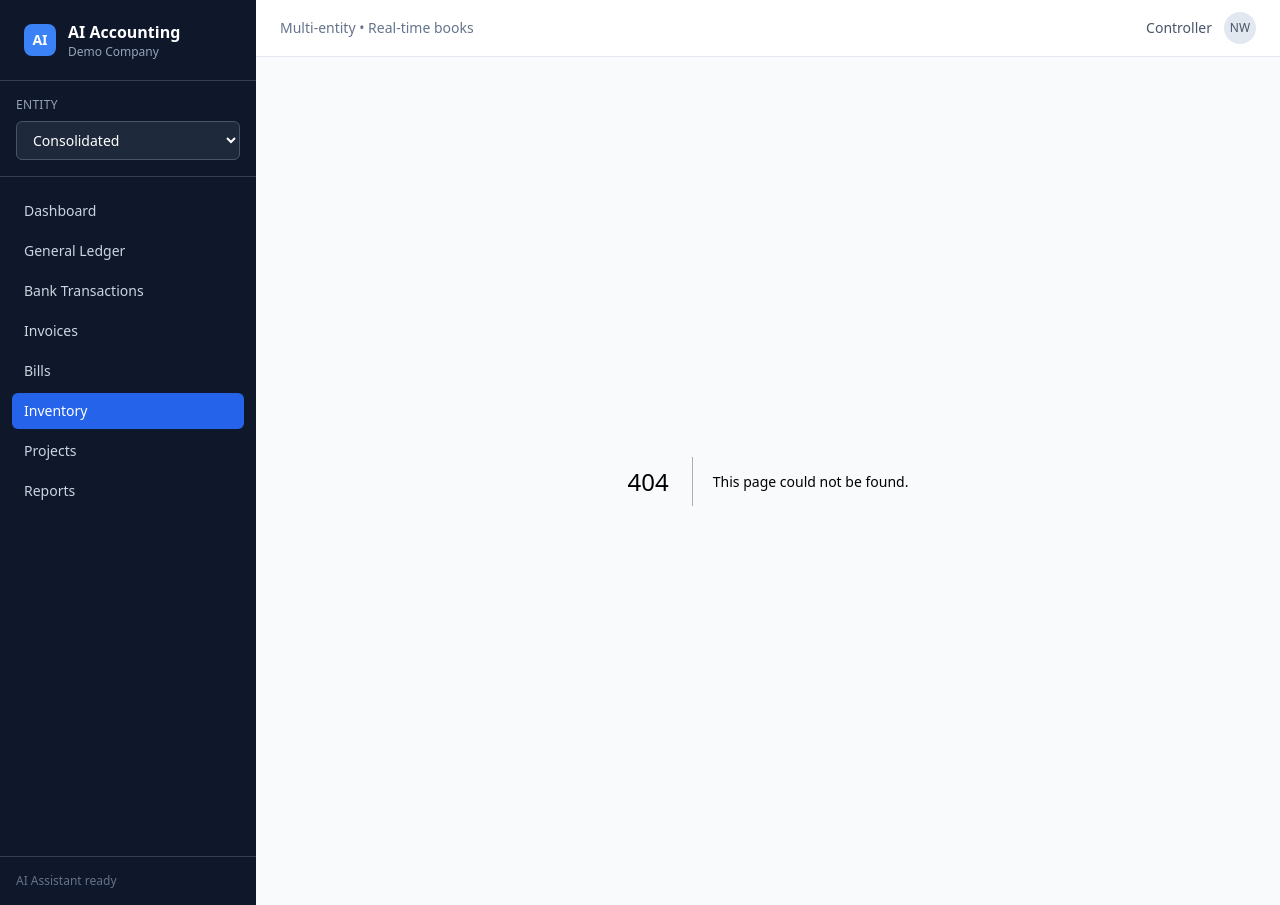
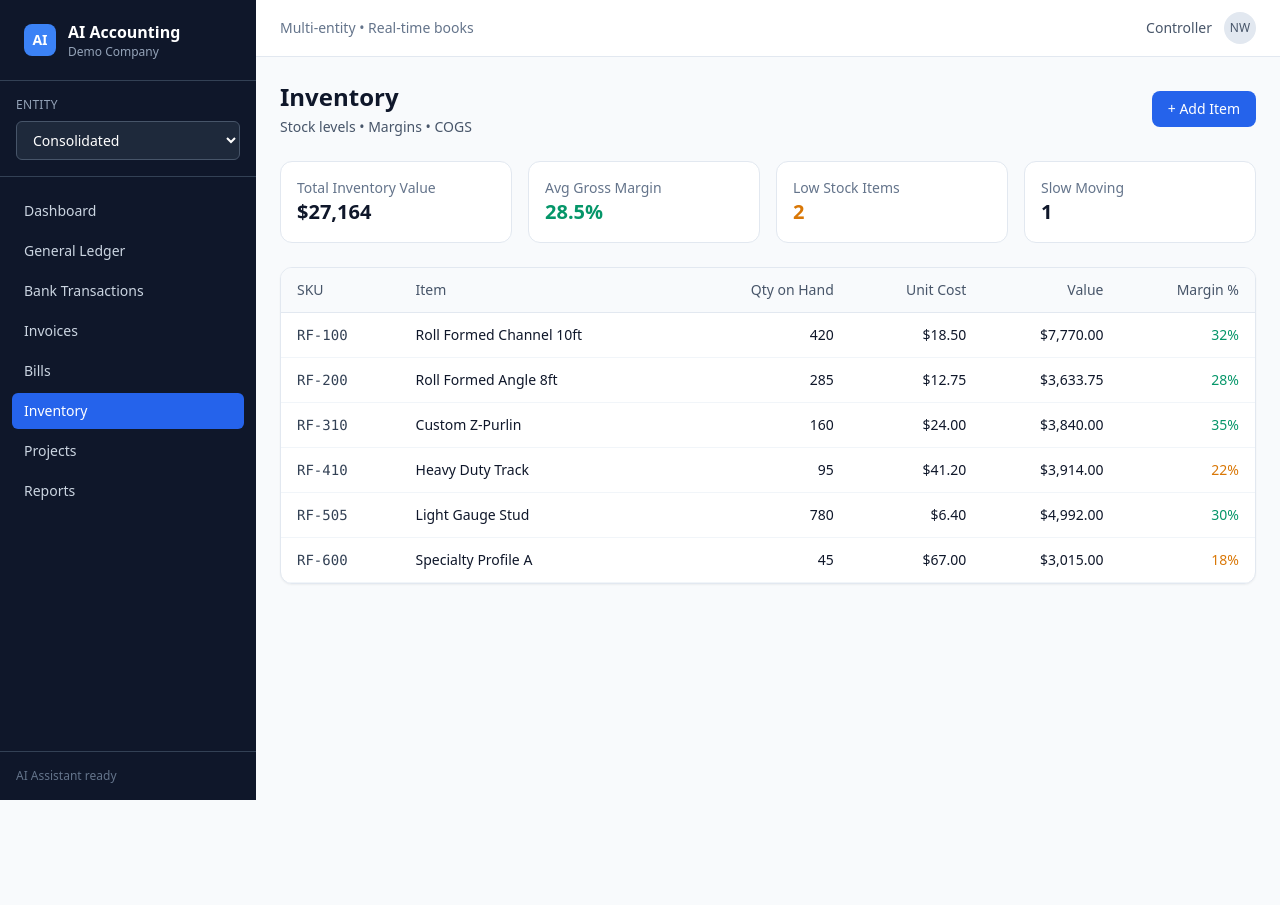
Before and after one commit to Walkachamen/ai-accounting, a Next.js app: page /inventory in a window 1280 px wide. Before the commit this address had no page. After the commit the page ends 800 px from the top, so only its background shows below. Built offline with nearby package versions, Linux system fonts and the light colour scheme.

Commit message:
Create page.tsx

```diff
--- /dev/null
+++ b/src/app/inventory/page.tsx
@@ -0,0 +1,74 @@
+export default function InventoryPage() {
+  const items = [
+    { sku: "RF-100", name: "Roll Formed Channel 10ft", qty: 420, unitCost: 18.50, value: 7770.00, margin: 32 },
+    { sku: "RF-200", name: "Roll Formed Angle 8ft", qty: 285, unitCost: 12.75, value: 3633.75, margin: 28 },
+    { sku: "RF-310", name: "Custom Z-Purlin", qty: 160, unitCost: 24.00, value: 3840.00, margin: 35 },
+    { sku: "RF-410", name: "Heavy Duty Track", qty: 95, unitCost: 41.20, value: 3914.00, margin: 22 },
+    { sku: "RF-505", name: "Light Gauge Stud", qty: 780, unitCost: 6.40, value: 4992.00, margin: 30 },
+    { sku: "RF-600", name: "Specialty Profile A", qty: 45, unitCost: 67.00, value: 3015.00, margin: 18 },
+  ];
+
+  return (
+    <div>
+      <div className="flex items-center justify-between mb-6">
+        <div>
+          <h1 className="text-2xl font-bold text-slate-900">Inventory</h1>
+          <p className="text-slate-600 text-sm mt-1">Stock levels • Margins • COGS</p>
+        </div>
+        <button className="bg-blue-600 text-white px-4 py-2 rounded-lg text-sm font-medium hover:bg-blue-700">
+          + Add Item
+        </button>
+      </div>
+
+      <div className="grid grid-cols-1 md:grid-cols-4 gap-4 mb-6">
+        <div className="bg-white rounded-xl border border-slate-200 p-4">
+          <div className="text-sm text-slate-500">Total Inventory Value</div>
+          <div className="text-xl font-bold text-slate-900">$27,164</div>
+        </div>
+        <div className="bg-white rounded-xl border border-slate-200 p-4">
+          <div className="text-sm text-slate-500">Avg Gross Margin</div>
+          <div className="text-xl font-bold text-emerald-600">28.5%</div>
+        </div>
+        <div className="bg-white rounded-xl border border-slate-200 p-4">
+          <div className="text-sm text-slate-500">Low Stock Items</div>
+          <div className="text-xl font-bold text-amber-600">2</div>
+        </div>
+        <div className="bg-white rounded-xl border border-slate-200 p-4">
+          <div className="text-sm text-slate-500">Slow Moving</div>
+          <div className="text-xl font-bold text-slate-900">1</div>
+        </div>
+      </div>
+
+      <div className="bg-white rounded-xl border border-slate-200 shadow-sm overflow-hidden">
+        <table className="w-full text-sm">
+          <thead className="bg-slate-50 border-b border-slate-200">
+            <tr>
+              <th className="text-left px-4 py-3 font-medium text-slate-600">SKU</th>
+              <th className="text-left px-4 py-3 font-medium text-slate-600">Item</th>
+              <th className="text-right px-4 py-3 font-medium text-slate-600">Qty on Hand</th>
+              <th className="text-right px-4 py-3 font-medium text-slate-600">Unit Cost</th>
+              <th className="text-right px-4 py-3 font-medium text-slate-600">Value</th>
+              <th className="text-right px-4 py-3 font-medium text-slate-600">Margin %</th>
+            </tr>
+          </thead>
+          <tbody>
+            {items.map((item) => (
+              <tr key={item.sku} className="border-b border-slate-100 hover:bg-slate-50">
+                <td className="px-4 py-3 font-mono text-slate-700">{item.sku}</td>
+                <td className="px-4 py-3 text-slate-900">{item.name}</td>
+                <td className="px-4 py-3 text-right">{item.qty}</td>
+                <td className="px-4 py-3 text-right">${item.unitCost.toFixed(2)}</td>
+                <td className="px-4 py-3 text-right font-medium">${item.value.toLocaleString("en-US", { minimumFractionDigits: 2 })}</td>
+                <td className="px-4 py-3 text-right">
+                  <span className={item.margin < 25 ? "text-amber-600 font-medium" : "text-emerald-600 font-medium"}>
+                    {item.margin}%
+                  </span>
+                </td>
+              </tr>
+            ))}
+          </tbody>
+        </table>
+      </div>
+    </div>
+  );
+}
```
